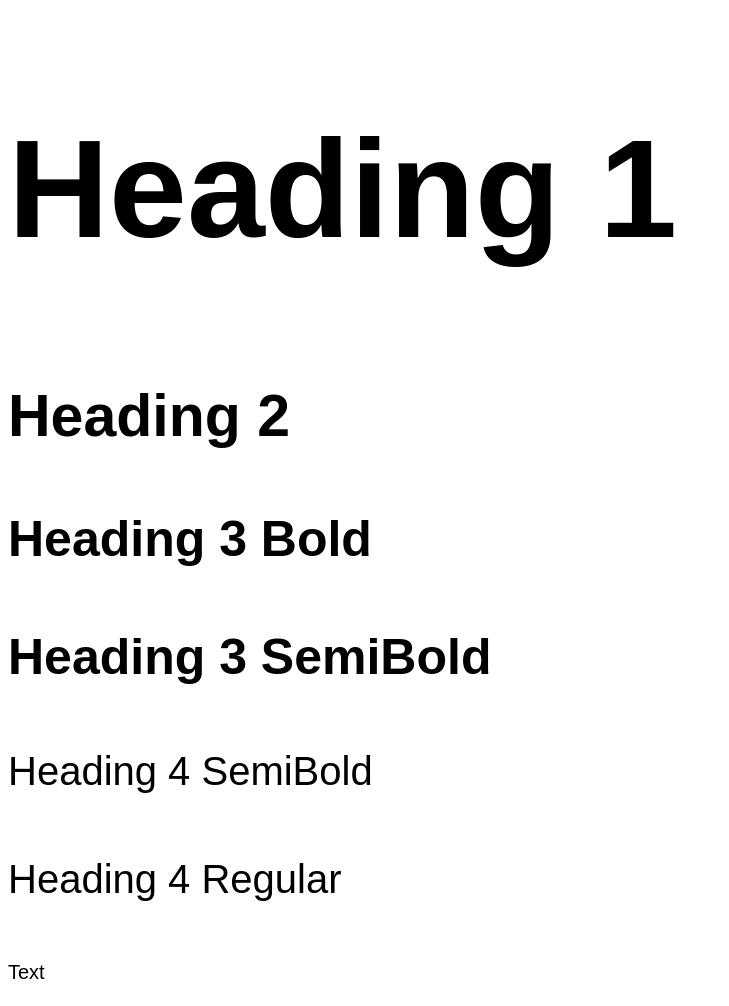
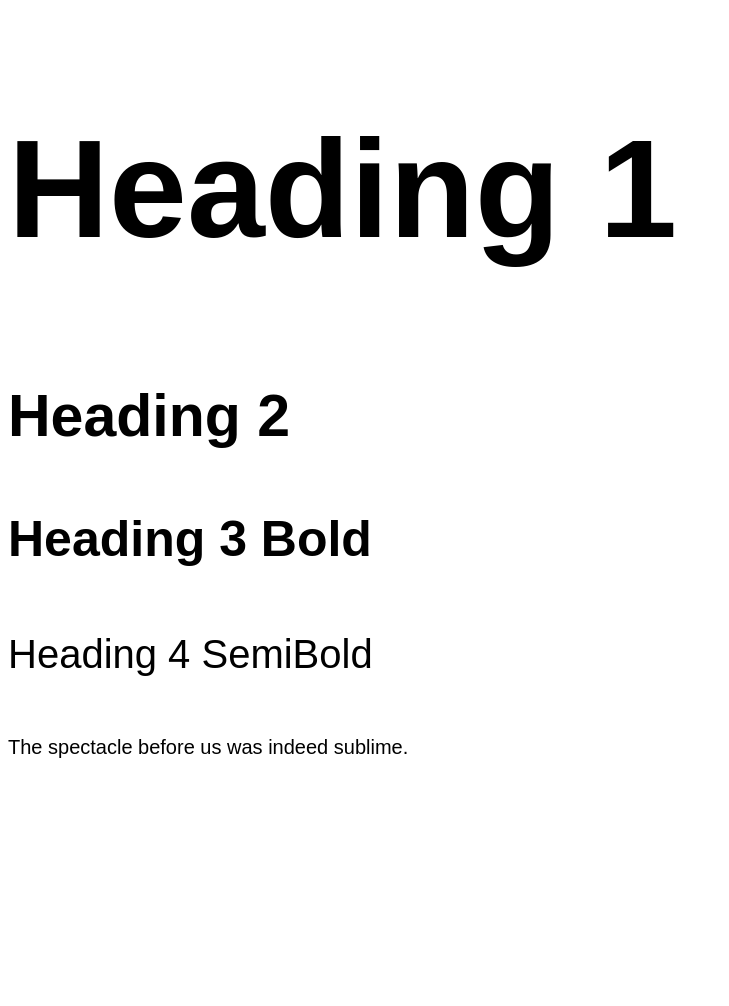
Before and after one commit to hbontempi/hbontempi.github.io, a plain HTML site: page unit_1/index.html in a window 1280 px wide. Shown: the whole page, without its empty margins (0-729 px from the left). After the commit the page ends 800 px from the top, so only its background shows below. Drawn offline with Linux system fonts and the light colour scheme; a web font is replaced by a local one.

Commit message:
More text

```diff
--- a/unit_1/index.html
+++ b/unit_1/index.html
@@ -12,10 +12,8 @@
 	<h1>Heading 1</h1>
 	<h2>Heading 2</h2>
 	<h3>Heading 3 Bold</h3>
-	<h3>Heading 3 SemiBold</h3>
 	<h4>Heading 4 SemiBold</h4>
-	<h4>Heading 4 Regular</h4>
-	<p>Text</p>
+	<p>The spectacle before us was indeed sublime.</p>
 
 
 
```
